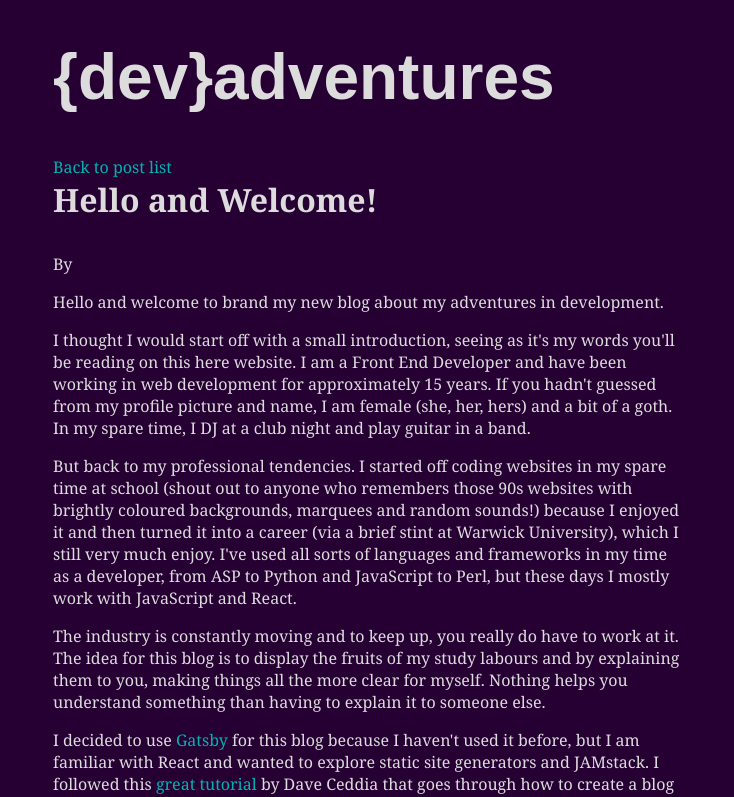
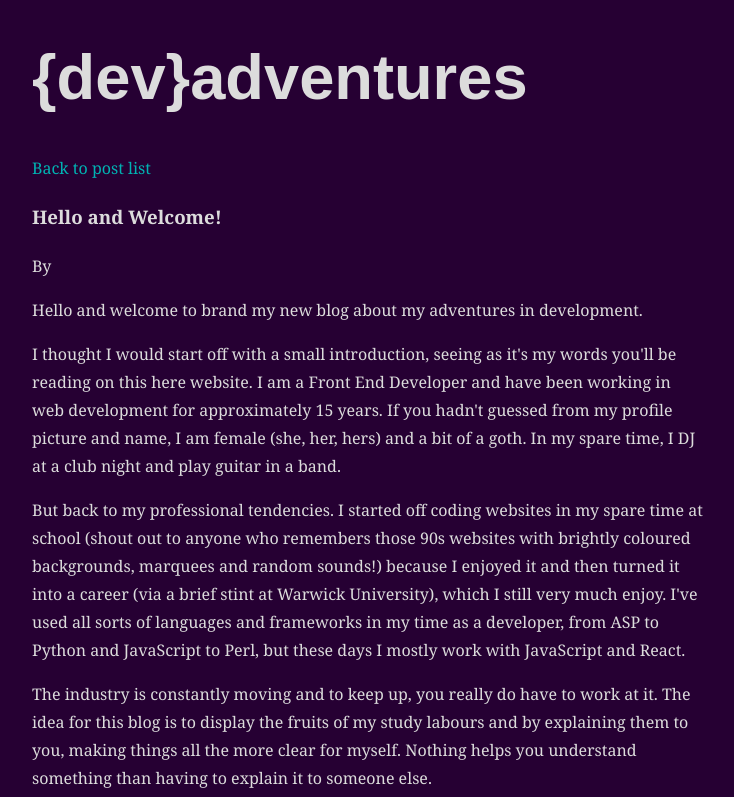
Before and after one commit to dana-ciocan/next-blog, a Next.js app: page /post/20191009-welcome in a window 1280 px wide. Shown: the top 797 px of the page, without its empty margins (272-1006 px from the left). Built offline with nearby package versions, Linux system fonts and the light colour scheme.

Commit message:
Copy styling from Gatsby blog

```diff
--- a/components/Header/index.js
+++ b/components/Header/index.js
@@ -3,19 +3,19 @@ import Link from "next/link";
 import PropTypes from "prop-types";
 
 const Heading = styled.h1`
-  color: rgb(220, 220, 220);
   font-family: Montserrat, sans-serif;
-  font-size: 4rem;
   font-weight: 900;
+  font-size: 3.95285rem;
   line-height: 4.375rem;
-  text-rendering: optimizeLegibility;
-  margin-bottom: 2.75rem;
+  margin-bottom: 2.625rem;
+  margin-top: 0;
+  word-wrap: break-word;
 `;
 
 const Header = ({ pageTitle }) => {
   return (
     <>
-      <header className="header">
+      <header>
         <Heading>
           <Link href="/">{pageTitle}</Link>
         </Heading>
--- a/components/Layout/index.js
+++ b/components/Layout/index.js
@@ -4,11 +4,10 @@ import PropTypes from "prop-types";
 import styled from "@emotion/styled";
 
 const PageContainer = styled.div`
-  box-sizing: border-box;
   max-width: 42rem;
+  padding: 2.625rem 1.3125rem;
   margin-left: auto;
   margin-right: auto;
-  padding: 2.625rem 1.3125rem;
 `;
 
 const Layout = ({ children, pageTitle }) => {
--- a/jsconfig.json
+++ b/jsconfig.json
@@ -3,6 +3,7 @@
       "baseUrl": "./",
       "paths": {
         "@components/*": ["components/*"],
+        "@constants/*": ["constants/*"],
         "@utils/*": ["utils/*"]
       }
     }
--- a/package.json
+++ b/package.json
@@ -11,6 +11,7 @@
   "dependencies": {
     "@emotion/core": "^10.1.1",
     "@emotion/styled": "^10.0.27",
+    "facepaint": "^1.2.1",
     "gray-matter": "^4.0.2",
     "next": "10.0.0",
     "raw-loader": "^4.0.2",
--- a/pages/index.js
+++ b/pages/index.js
@@ -6,10 +6,10 @@ import PropTypes from "prop-types";
 import "typeface-montserrat";
 import "typeface-merriweather";
 
-const Index = ({ title, description, posts, twitter }) => {
+const Index = ({ title, description, posts }) => {
   return (
     <Layout pageTitle={title}>
-      <Biography description={description} twitter={twitter} />
+      <Biography description={description} />
       <main>
         <PostList posts={posts} />
       </main>
@@ -21,7 +21,6 @@ Index.propTypes = {
   title: PropTypes.string,
   description: PropTypes.string,
   posts: PropTypes.object,
-  twitter: PropTypes.string,
 };
 
 export default Index;
@@ -52,7 +51,6 @@ export const getStaticProps = async () => {
       posts,
       title: configData.default.title,
       description: configData.default.description,
-      twitter: configData.default.twitter,
     },
   };
 };
--- a/siteconfig.json
+++ b/siteconfig.json
@@ -1,5 +1,4 @@
 {
     "title": "{dev}adventures",
-    "description": "Written by <strong>Dana Ciocan</strong> who lives and works in Birmingham, UK",
-    "twitter": "danaiciocan"
+    "description": "Written by <strong>Dana Ciocan</strong> who lives and works in Birmingham, UK. <a href='https://www.twitter.com/danaiciocan'>Follow her on Twitter</a>"
   }
--- a/styles/globals.css
+++ b/styles/globals.css
@@ -1,11 +1,14 @@
+html {
+  font: 100%/1.75 "Merriweather", "Georgia", serif;
+  box-sizing: border-box;
+  overflow-y: scroll;
+}
+
 body {
   background-color: #260033;
   color: gainsboro;
-  font-family: "Merriweather", "Georgia", serif;
-  font-size: 16px;
   margin: 0;
   padding: 0;
-  box-sizing: border-box;
 }
 
 a {
@@ -13,11 +16,6 @@ a {
   text-decoration: none;
 }
 
-h1 {
-  font-size: 200%;
-  margin-top: 0;
-}
-
 h1 > a {
   color: gainsboro;
 }
```
Also changed, not shown: components/Biography/index.js (+11 -16 lines), components/PostList/index.js (+17 -11 lines), constants/styling.js (added, +7 -0 lines), 1 other file (tests, documents, lock files or other folders).
